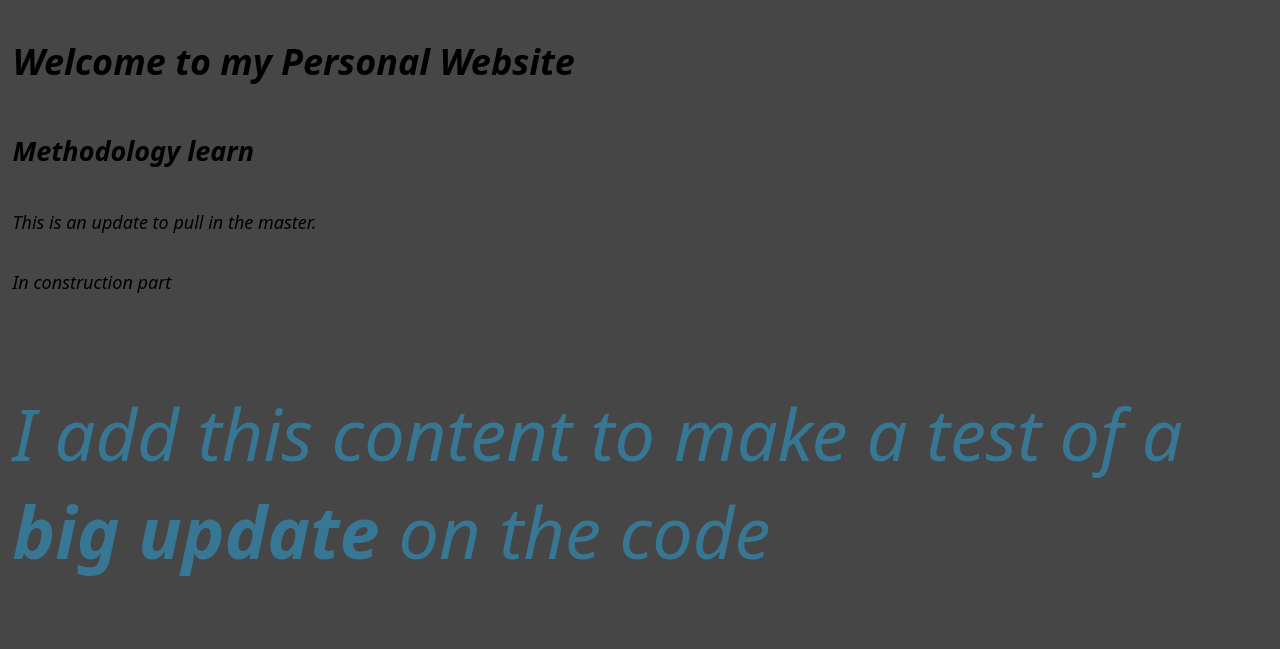
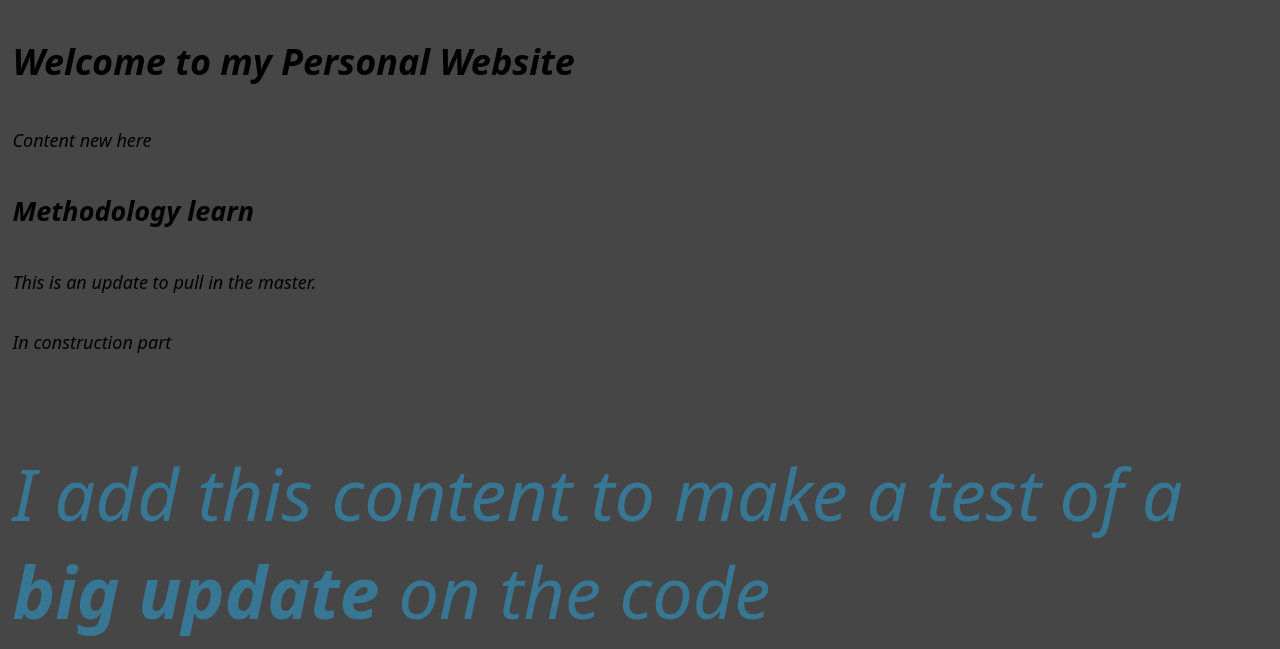
Before and after one commit to jordanbailonc/html-test, a plain HTML site: page index.html in a window 1280 px wide. Shown: the top 649 px of the page. Drawn offline with Linux system fonts and the light colour scheme.

Commit message:
Addition of p in header1

```diff
--- a/index.html
+++ b/index.html
@@ -11,7 +11,9 @@
 
 <body class="all-content">
     <h1>Welcome to my Personal Website</h1>
-    <div class="header1"></div>
+    <div class="header1">
+        <p>Content new here</p>
+    </div>
     <h2>Methodology learn</h2>
     <p>This is an update to pull in the master.</p>
     <p>In construction part</p>
```
